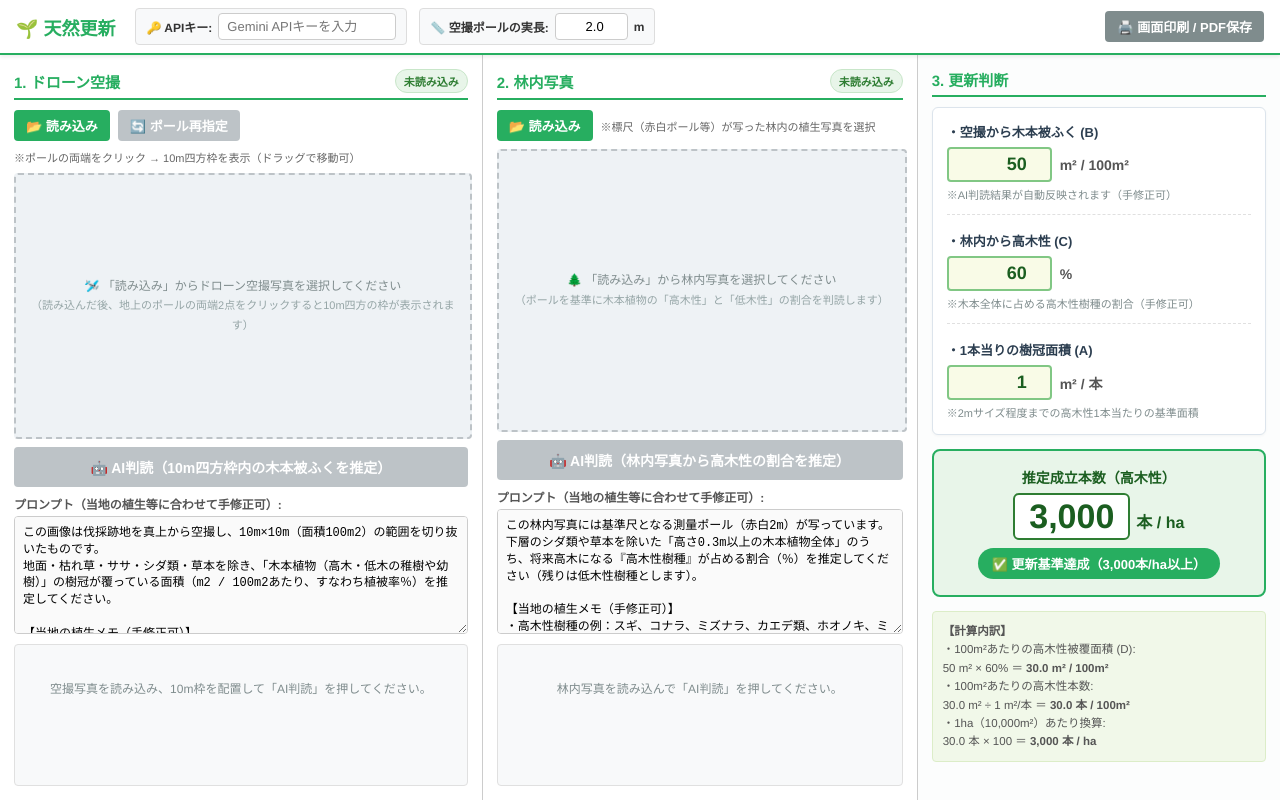
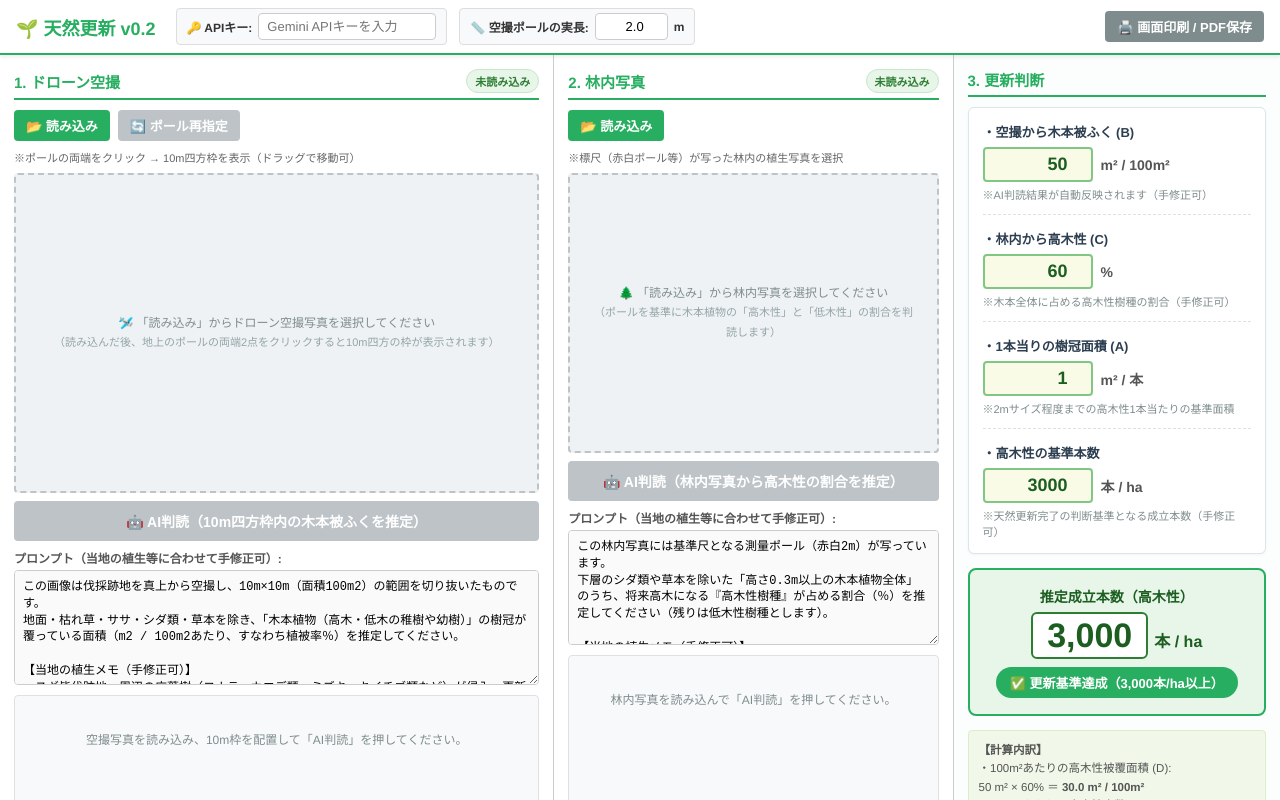
Before and after one commit to takada291/assesment-natural-regeneration, a plain HTML site: page index.html in a window 1280 px wide. Drawn offline with nearby package versions, Linux system fonts and the light colour scheme.

Commit message:
Update index.html

```diff
--- a/index.html
+++ b/index.html
@@ -53,11 +53,11 @@
         .btn-gray { background-color: #7f8c8d; }
         .btn-gray:hover { background-color: #636e72; }
         .btn-analyze {
-            background-color: #2980b9; padding: 10px; width: 100%; font-size: 14px; margin-bottom: 8px;
+            background-color: #2980b9; padding: 10px; width: 100%; font-size: 14px; margin-bottom: 8px; flex-shrink: 0;
         }
         .btn-analyze:hover { background-color: #1f618d; }
 
-        /* メイン3カラムレイアウト */
+        /* メイン3カラムレイアウト（空撮カラムを広めに配分） */
         #main-container {
             display: flex; flex-grow: 1; overflow: hidden; flex-direction: row;
         }
@@ -65,33 +65,46 @@
             display: flex; flex-direction: column; background: #fff;
             border-right: 1px solid #ccc; padding: 14px; box-sizing: border-box; overflow-y: auto;
         }
-        #col-aerial { flex: 38; }
-        #col-ground { flex: 34; }
-        #col-judgment { flex: 28; border-right: none; background: #fcfdfd; }
+        #col-aerial { flex: 44; }
+        #col-ground { flex: 31; }
+        #col-judgment { flex: 25; border-right: none; background: #fcfdfd; }
 
         .section-title {
             font-size: 15px; font-weight: bold; color: #27ae60; margin-bottom: 10px;
             border-bottom: 2px solid #27ae60; padding-bottom: 5px; display: flex;
-            justify-content: space-between; align-items: center;
+            justify-content: space-between; align-items: center; flex-shrink: 0;
         }
 
         /* 画像・Canvas表示枠 */
         .toolbar-row {
-            display: flex; gap: 8px; align-items: center; margin-bottom: 8px; flex-wrap: wrap;
+            display: flex; gap: 8px; align-items: center; margin-bottom: 8px; flex-wrap: wrap; flex-shrink: 0;
         }
         .canvas-wrapper {
-            position: relative; width: 100%; height: 280px; background: #eef2f5;
+            position: relative; width: 100%; background: #eef2f5;
             border: 2px dashed #bdc3c7; border-radius: 4px; margin-bottom: 8px;
             display: flex; justify-content: center; align-items: center; overflow: hidden;
+            box-sizing: border-box; flex-shrink: 0;
+        }
+        /* 空撮枠は横幅100%で大きく表示 */
+        #aerialWrapper {
+            min-height: 320px;
+            padding: 0;
         }
         #aerialCanvas {
-            max-width: 100%; max-height: 100%; cursor: crosshair; display: none;
+            width: 100%;
+            height: auto;
+            display: none;
+            cursor: crosshair;
+        }
+        /* 林内写真枠 */
+        #groundWrapper {
+            height: 280px;
         }
         #groundPreview {
             max-width: 100%; max-height: 100%; object-fit: contain; display: none;
         }
         .placeholder-text {
-            color: #7f8c8d; font-size: 12px; text-align: center; line-height: 1.6; padding: 15px;
+            color: #7f8c8d; font-size: 12px; text-align: center; line-height: 1.6; padding: 20px;
         }
         .status-badge {
             font-size: 11px; padding: 3px 8px; border-radius: 12px; background: #e8f5e9;
@@ -100,15 +113,15 @@
 
         /* プロンプトと結果エリア */
         .prompt-label {
-            font-size: 12px; font-weight: bold; color: #555; margin-bottom: 4px; display: block;
+            font-size: 12px; font-weight: bold; color: #555; margin-bottom: 4px; display: block; flex-shrink: 0;
         }
         .prompt-input {
-            width: 100%; height: 125px; resize: vertical; margin-bottom: 10px;
+            width: 100%; height: 115px; resize: vertical; margin-bottom: 10px;
             box-sizing: border-box; font-size: 12px; line-height: 1.4;
-            background-color: #fafafa; border: 1px solid #ccc; border-radius: 4px; padding: 8px;
+            background-color: #fafafa; border: 1px solid #ccc; border-radius: 4px; padding: 8px; flex-shrink: 0;
         }
         .result-area {
-            flex-grow: 1; min-height: 120px; padding: 10px; background: #f8f9fa;
+            flex-grow: 1; min-height: 140px; padding: 10px; background: #f8f9fa;
             border: 1px solid #e0e0e0; border-radius: 4px; overflow-y: auto;
             font-size: 12.5px; line-height: 1.5; color: #333;
         }
@@ -123,7 +136,7 @@
             padding: 14px; margin-bottom: 14px; box-shadow: 0 1px 3px rgba(0,0,0,0.04);
         }
         .calc-item {
-            margin-bottom: 16px; padding-bottom: 12px; border-bottom: 1px dashed #e0e0e0;
+            margin-bottom: 14px; padding-bottom: 12px; border-bottom: 1px dashed #e0e0e0;
         }
         .calc-item:last-child {
             margin-bottom: 0; padding-bottom: 0; border-bottom: none;
@@ -135,7 +148,7 @@
             display: flex; align-items: center; gap: 8px;
         }
         .calc-input {
-            width: 85px; font-size: 18px !important; font-weight: bold;
+            width: 90px; font-size: 18px !important; font-weight: bold;
             text-align: right; color: #1b5e20; background: #f9fbe7; border: 2px solid #81c784 !important;
         }
         .calc-unit {
@@ -179,8 +192,8 @@
         @media print {
             body { height: auto; overflow: visible; background: #fff; }
             #controls button, .toolbar-row, .btn-analyze { display: none !important; }
-            #main-container { flex-direction: row; overflow: visible; }
-            .column { overflow: visible; height: auto; }
+            #main-container { flex-direction: column; overflow: visible; }
+            .column { overflow: visible; height: auto; border-right: none; border-bottom: 1px solid #ccc; page-break-inside: avoid; }
         }
 
         @media (max-width: 1024px) {
@@ -194,7 +207,7 @@
 
 <!-- ヘッダー -->
 <div id="controls">
-    <span class="app-title">🌱 天然更新</span>
+    <span class="app-title">🌱 天然更新 v0.2</span>
 
     <div class="control-group">
         <span>🔑 APIキー:</span>
@@ -269,7 +282,7 @@
             <span style="font-size: 11px; color: #666;">※標尺（赤白ポール等）が写った林内の植生写真を選択</span>
         </div>
 
-        <div class="canvas-wrapper">
+        <div class="canvas-wrapper" id="groundWrapper">
             <div class="placeholder-text" id="groundPlaceholder">
                 🌲 「読み込み」から林内写真を選択してください<br>
                 <span style="font-size: 11px; color: #95a5a6;">（ポールを基準に木本植物の「高木性」と「低木性」の割合を判読します）</span>
@@ -335,6 +348,16 @@
                 </div>
                 <div class="calc-sub">※2mサイズ程度までの高木性1本当たりの基準面積</div>
             </div>
+
+            <!-- 項目4: 高木性の基準本数（手入力可） -->
+            <div class="calc-item">
+                <div class="calc-item-title">・高木性の基準本数</div>
+                <div class="calc-input-row">
+                    <input type="number" id="inputTargetTrees" class="calc-input" value="3000" min="0" max="50000" step="100" oninput="updateCalculation()">
+                    <span class="calc-unit">本 / ha</span>
+                </div>
+                <div class="calc-sub">※天然更新完了の判断基準となる成立本数（手修正可）</div>
+            </div>
         </div>
 
         <!-- 計算結果表示 -->
@@ -348,15 +371,7 @@
         </div>
 
         <!-- 計算内訳メモ -->
-        <div class="formula-note" id="formulaBreakdown">
-            <strong>【計算内訳】</strong><br>
-            ・100m²あたりの高木性被覆面積 (D):<br>
-             50 m² × 60% ＝ <strong>30.0 m² / 100m²</strong><br>
-            ・100m²あたりの高木性本数:<br>
-             30.0 m² ÷ 1 m²/本 ＝ <strong>30.0 本 / 100m²</strong><br>
-            ・1ha（10,000m²）あたり換算:<br>
-             30.0 本 × 100 ＝ <strong>3,000 本 / ha</strong>
-        </div>
+        <div class="formula-note" id="formulaBreakdown"></div>
     </div>
 
 </div>
@@ -457,6 +472,7 @@
                 aerialCanvas.width = img.width;
                 aerialCanvas.height = img.height;
                 aerialCanvas.style.display = 'block';
+                document.getElementById('aerialWrapper').style.minHeight = 'auto';
                 document.getElementById('aerialPlaceholder').style.display = 'none';
                 document.getElementById('btnAnalyzeAerial').disabled = false;
                 document.getElementById('btnResetPole').disabled = false;
@@ -562,7 +578,7 @@
         const pxPerMeter = polePixelDist / poleMeters;
         let boxSizePx = pxPerMeter * 10.0; // 10m四方のピクセルサイズ
 
-        // 万が一、画像サイズより10m枠が大きい場合は画像短辺に収める（警告表示）
+        // 画像短辺を超える場合は画像短辺に収める
         const maxSide = Math.min(aerialCanvas.width, aerialCanvas.height);
         if (boxSizePx > maxSide) {
             boxSizePx = maxSide;
@@ -679,7 +695,6 @@
     // AI判読の実行（空撮・林内）
     // ==========================================
     function extractJsonNumber(text, keyName) {
-        // JSON形式 {"keyName": 50} から数値を抽出
         const regex = new RegExp(`"${keyName}"\\s*:\\s*([0-9]+(?:\\.[0-9]+)?)`, 'i');
         const match = text.match(regex);
         if (match && match[1]) {
@@ -796,12 +811,13 @@
     }
 
     // ==========================================
-    // 3. 更新判断の計算ロジック
+    // 3. 更新判断の計算ロジック（基準本数の手入力対応）
     // ==========================================
     function updateCalculation() {
         const B = parseFloat(document.getElementById('inputWoodyCover').value) || 0; // m2 / 100m2
         const C = parseFloat(document.getElementById('inputTallRatio').value) || 0;  // %
         const A = parseFloat(document.getElementById('inputCrownArea').value) || 1;  // m2 / 本
+        const targetTrees = parseInt(document.getElementById('inputTargetTrees').value, 10) || 0; // 基準本数 (本/ha)
 
         // 100m2あたりの高木性被覆面積 (D)
         const D = B * (C / 100.0);
@@ -813,12 +829,13 @@
         document.getElementById('outputTreesPerHa').innerText = treesPerHa.toLocaleString();
 
         const badge = document.getElementById('judgeBadge');
-        if (treesPerHa >= 3000) {
+        const formattedTarget = targetTrees.toLocaleString();
+        if (treesPerHa >= targetTrees) {
             badge.className = "judge-badge";
-            badge.innerText = "✅ 更新基準達成（3,000本/ha以上）";
+            badge.innerText = `✅ 更新基準達成（${formattedTarget}本/ha以上）`;
         } else {
             badge.className = "judge-badge ng";
-            badge.innerText = "⚠️ 基準未満（3,000本/ha未満）";
+            badge.innerText = `⚠️ 基準未満（${formattedTarget}本/ha未満）`;
         }
 
         document.getElementById('formulaBreakdown').innerHTML = `
```
